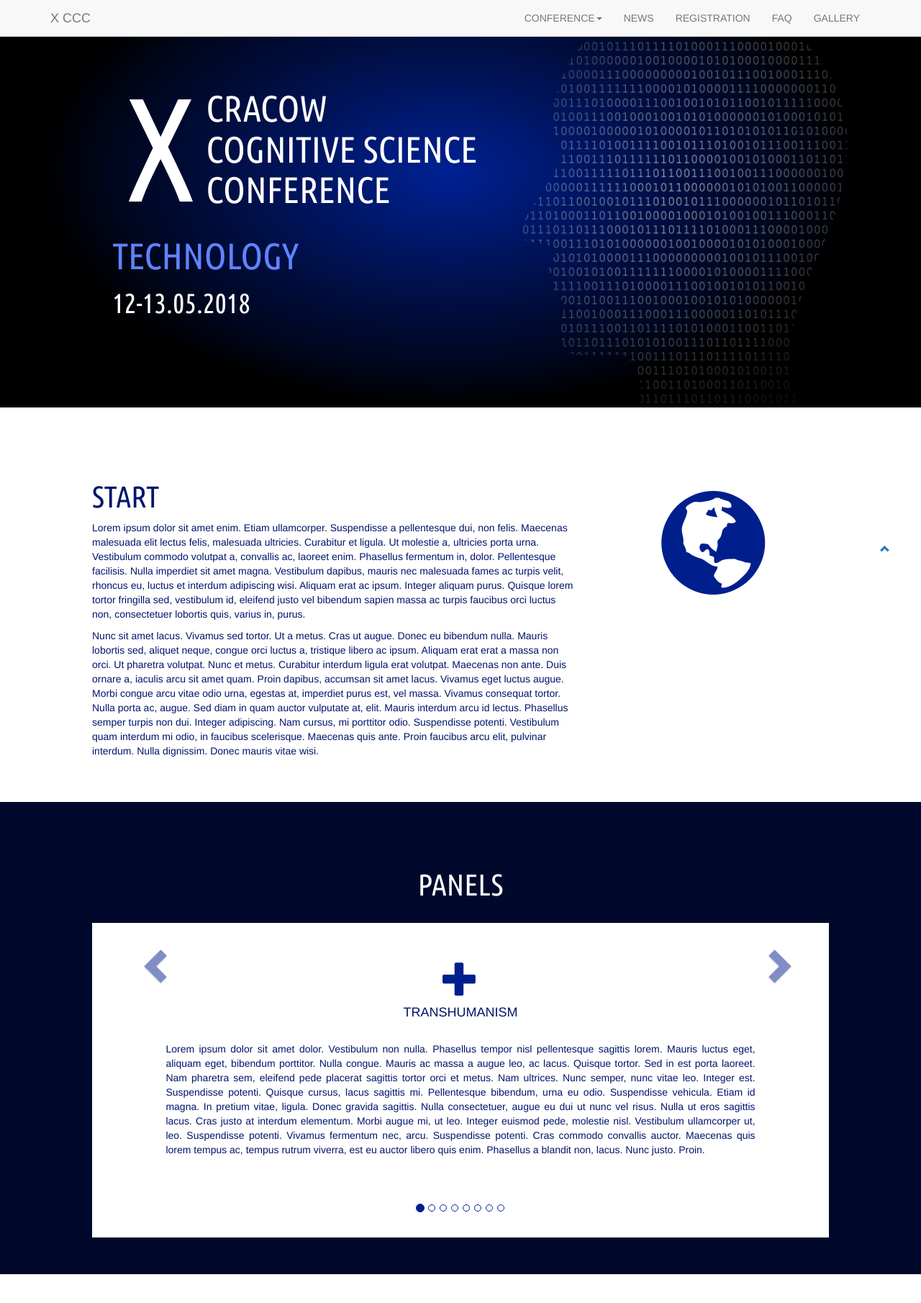
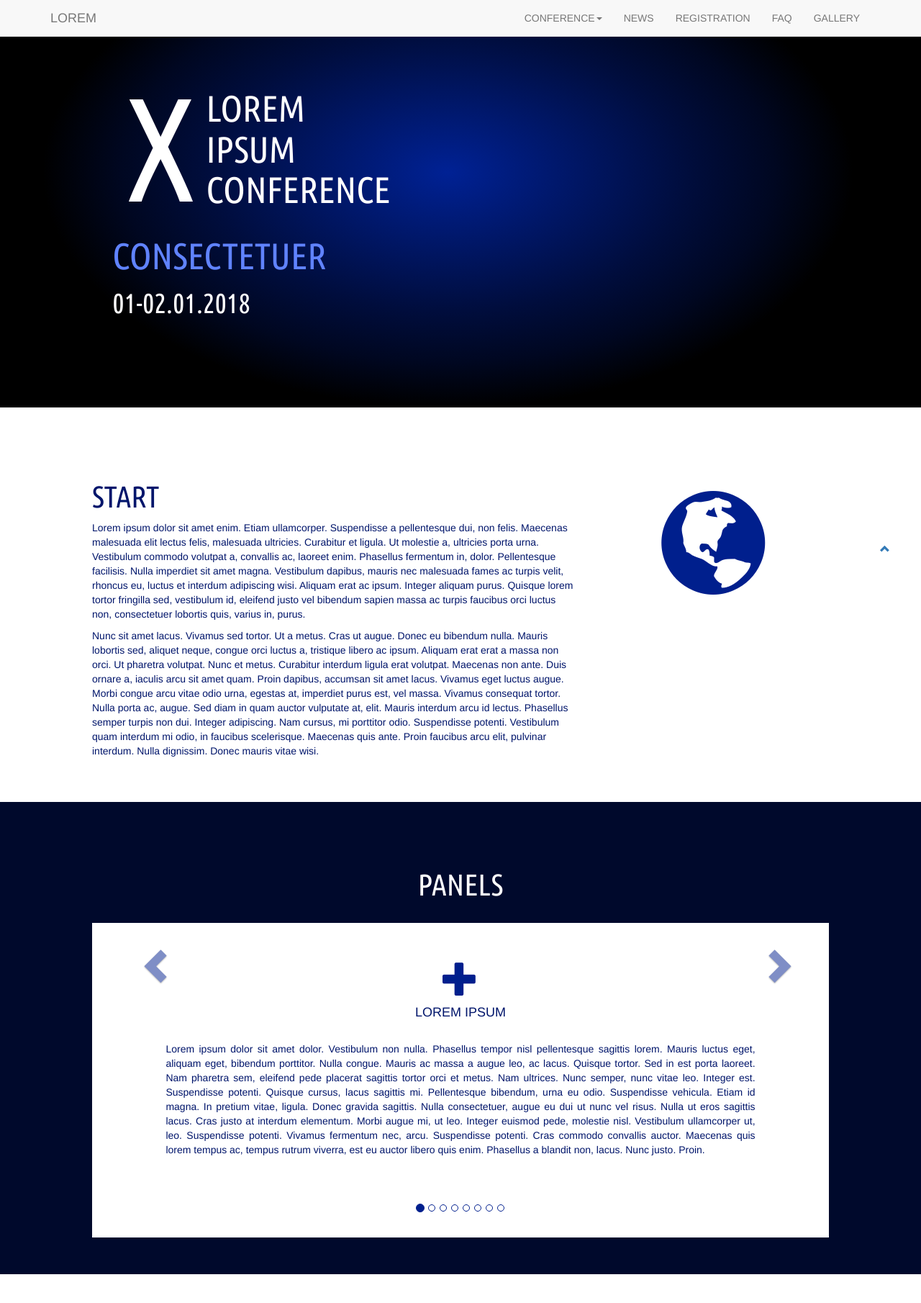
Before and after one commit to Reienn/acedemic-conference, a PHP site: page / in a window 1280 px wide. Shown: the top 1810 px of the page at 72% size. Run offline with PHP 8.4, Linux system fonts and the light colour scheme.

Commit message:
Changed to sample content

```diff
--- a/bottom.php
+++ b/bottom.php
@@ -90,9 +90,9 @@
 		</div>
 		<footer class="container-fluid text-center">
 			<h2>Contact</h2>
-			<p>konf.kognitywistyczna@gmail.com</p>
+			<p>lorem.ipsum@mail.com</p>
 			<a href="#" class="fa fa-facebook-official"></a><br><br>
-			<p>© 2018 CRACOW COGNITIVE SCIENCE CONFERENCE</p>
+			<p>LOREM IPSUM CONFERENCE</p>
 		</footer>
 		<button class="btn btn-link" id="upButton"><a href="#top" title="Do góry"><span class="glyphicon glyphicon-chevron-up"></span></a></button>
 		<script>
--- a/faq.php
+++ b/faq.php
@@ -1,6 +1,6 @@
 <!DOCTYPE html>
 <html>
-	<?php $title = "FAQ - X Cracow Cognitive Science Conference"; include 'up.php';?>
+	<?php $title = "FAQ - X Lorem Ipsum Conference"; include 'up.php';?>
 
 		<div class="container-fluid text-center" id="faq">
 			<h2>FAQ</h2><br>
--- a/gallery.php
+++ b/gallery.php
@@ -1,11 +1,11 @@
 <!DOCTYPE html>
 <html>
-	<?php $title = "Gallery - X Cracow Cognitive Science Conference"; include 'up.php';?>
+	<?php $title = "Gallery - X Lorem Ipsum Conference"; include 'up.php';?>
 
 		<div class="container-fluid text-center" id="gallery">
 			<h2>GALLERY</h2><br>
 			<div class="col-sm-10 col-sm-offset-1">
-			  <h3>IX CCC</h3>
+			  <h3>IX Lorem Ipsum Conference</h3>
 			  <p>Lorem ipsum dolor sit amet ultricies dolor sit amet leo. Nulla nec erat consectetuer viverra quis, egestas ac, magna. Etiam varius, quam placerat pulvinar, quam et commodo magna, tincidunt mi, ut justo nibh nulla, rutrum rhoncus. Praesent volutpat aliquam purus. Phasellus tempor et, eros.</p>
 			</div>
 		</div>
--- a/index.php
+++ b/index.php
@@ -1,6 +1,6 @@
 <!DOCTYPE html>
 <html>
-	<?php $title = "X Cracow Cognitive Science Conference"; include 'up.php';?>
+	<?php $title = "X Lorem Ipsum Conference"; include 'up.php';?>
 
 		<div class="container-fluid" id="start">
 			<div class="row">
@@ -37,49 +37,49 @@
 			  <div class="carousel-inner" role="listbox">
 				<div class="item active">
 				  <span class="glyphicon glyphicon-plus"></span>
-				  <h4>TRANSHUMANISM</h4><br>
+				  <h4>LOREM IPSUM</h4><br>
 				  <p>Lorem ipsum dolor sit amet dolor. Vestibulum non nulla. Phasellus tempor nisl pellentesque sagittis lorem. Mauris luctus eget, aliquam eget, bibendum porttitor. Nulla congue. Mauris ac massa a augue leo, ac lacus. Quisque tortor. Sed in est porta laoreet. Nam pharetra sem, eleifend pede placerat sagittis tortor orci et metus. Nam ultrices. Nunc semper, nunc vitae leo. Integer est. Suspendisse potenti. Quisque cursus, lacus sagittis mi. Pellentesque bibendum, urna eu odio. Suspendisse vehicula. Etiam id magna. In pretium vitae, ligula. Donec gravida sagittis. Nulla consectetuer, augue eu dui ut nunc vel risus. Nulla ut eros sagittis lacus. Cras justo at interdum elementum. Morbi augue mi, ut leo. Integer euismod pede, molestie nisl. Vestibulum ullamcorper ut, leo. Suspendisse potenti. Vivamus fermentum nec, arcu. Suspendisse potenti. Cras commodo convallis auctor. Maecenas quis lorem tempus ac, tempus rutrum viverra, est eu auctor libero quis enim. Phasellus a blandit non, lacus. Nunc justo. Proin.</p>
 				</div>
 
 				<div class="item">
 				  <span class="glyphicon glyphicon-list-alt"></span>
-				  <h4>MACHINE ETHICS</h4><br>
+				  <h4>DOLOR SIT AMET</h4><br>
 				  <p>Lorem ipsum dolor sit amet magna. Phasellus sapien eleifend mi, nec erat sem fringilla sed, suscipit rutrum. In pharetra. Morbi risus risus commodo odio consequat pharetra. Cras in consequat eu, ligula. Mauris tortor. Proin dapibus, libero hendrerit tellus sit amet, purus. Sed nec justo nec augue. Fusce vitae leo. Donec nulla ligula tortor nibh, imperdiet consequat. Nulla nunc hendrerit vitae, egestas sit amet dui a urna. Vestibulum rutrum pede in enim. Mauris urna. Suspendisse fermentum tortor. Class aptent taciti sociosqu ad litora torquent per inceptos hymenaeos. Aenean mollis neque vitae lacus. Duis ante pulvinar at, mauris. Praesent sollicitudin, odio et magnis dis parturient montes, nascetur ridiculus mus. Mauris pretium, ipsum adipiscing non, tristique mauris ac risus. Morbi accumsan pede bibendum eget, nulla. Fusce nisl risus, euismod nulla eu viverra elit eu libero. Donec nonummy consequat non, placerat sodales. Vivamus nec cursus molestie. Donec erat volutpat. Nunc sapien. Donec non metus.</p>
 				</div>
 
 				<div class="item">
 				  <span class="glyphicon glyphicon-sunglasses"></span>
-				  <h4>VIRTUAL REALITY & AUGMENTED REALITY</h4><br>
+				  <h4>DIAM NEQUE ANTE</h4><br>
 				  <p>Lorem ipsum dolor sit amet diam neque ante eu felis neque, vitae fermentum vel, consectetuer vestibulum volutpat, velit suscipit in, dui. Aliquam commodo congue. Proin sodales. Vivamus magna. Donec condimentum urna, mattis rhoncus non, dolor. Maecenas pulvinar felis, nec elementum quis, dui. Suspendisse vitae massa tellus, eleifend eget, auctor mi. Aliquam auctor non, tempor ac, porta lorem, at justo neque, congue sit amet erat. Praesent vitae mauris. Pellentesque eu risus. Phasellus sem. Quisque in nonummy sodales quam nulla, accumsan rutrum, urna mauris, rutrum posuere cubilia Curae, Nulla in dolor. Nullam libero at magna. Etiam ullamcorper. Suspendisse fermentum ut, eros. Etiam leo in faucibus turpis. Nullam id mi. Aenean ac hendrerit sollicitudin dignissim, imperdiet congue id, porttitor elementum. Fusce tempor enim eget libero auctor eu, sem. Nulla mollis consectetuer. Aliquam tellus ac ipsum. Fusce interdum. Proin erat sit amet risus. Cras sit amet quam placerat vehicula convallis pellentesque, wisi. Aliquam commodo.</p>
 				</div>
 
 				<div class="item">
 				  <span class="glyphicon glyphicon-cog"></span>
-				  <h4>ARTIFICIAL INTELLIGENCE</h4><br>
+				  <h4>SIT AMET MAGNA</h4><br>
 				  <p>Lorem ipsum dolor sit amet magna. Phasellus sapien eleifend mi, nec erat sem fringilla sed, suscipit rutrum. In pharetra. Morbi risus risus commodo odio consequat pharetra. Cras in consequat eu, ligula. Mauris tortor. Proin dapibus, libero hendrerit tellus sit amet, purus. Sed nec justo nec augue. Fusce vitae leo. Donec nulla ligula tortor nibh, imperdiet consequat. Nulla nunc hendrerit vitae, egestas sit amet dui a urna. Vestibulum rutrum pede in enim. Mauris urna. Suspendisse fermentum tortor. Class aptent taciti sociosqu ad litora torquent per inceptos hymenaeos. Aenean mollis neque vitae lacus. Duis ante pulvinar at, mauris. Praesent sollicitudin, odio et magnis dis parturient montes, nascetur ridiculus mus. Mauris pretium, ipsum adipiscing non, tristique mauris ac risus. Morbi accumsan pede bibendum eget, nulla. Fusce nisl risus, euismod nulla eu viverra elit eu libero. Donec nonummy consequat non, placerat sodales. Vivamus nec cursus molestie. Donec erat volutpat. Nunc sapien. Donec non metus.</p>
 				</div>
 
 				<div class="item">
 				  <span class="glyphicon glyphicon-eye-open"></span>
-				  <h4>PSYCHOPHYSICS</h4><br>
+				  <h4>EU FELIS NEQUE</h4><br>
 				  <p>Lorem ipsum dolor sit amet diam neque ante eu felis neque, vitae fermentum vel, consectetuer vestibulum volutpat, velit suscipit in, dui. Aliquam commodo congue. Proin sodales. Vivamus magna. Donec condimentum urna, mattis rhoncus non, dolor. Maecenas pulvinar felis, nec elementum quis, dui. Suspendisse vitae massa tellus, eleifend eget, auctor mi. Aliquam auctor non, tempor ac, porta lorem, at justo neque, congue sit amet erat. Praesent vitae mauris. Pellentesque eu risus. Phasellus sem. Quisque in nonummy sodales quam nulla, accumsan rutrum, urna mauris, rutrum posuere cubilia Curae, Nulla in dolor. Nullam libero at magna. Etiam ullamcorper. Suspendisse fermentum ut, eros. Etiam leo in faucibus turpis. Nullam id mi. Aenean ac hendrerit sollicitudin dignissim, imperdiet congue id, porttitor elementum. Fusce tempor enim eget libero auctor eu, sem. Nulla mollis consectetuer. Aliquam tellus ac ipsum. Fusce interdum. Proin erat sit amet risus. Cras sit amet quam placerat vehicula convallis pellentesque, wisi. Aliquam commodo.</p>
 				</div>
 
 				<div class="item">
 				  <span class="glyphicon glyphicon-phone"></span>
-				  <h4>USER EXPERIENCE</h4><br>
+				  <h4>NEC ERAT SEM</h4><br>
 				  <p>Lorem ipsum dolor sit amet magna. Phasellus sapien eleifend mi, nec erat sem fringilla sed, suscipit rutrum. In pharetra. Morbi risus risus commodo odio consequat pharetra. Cras in consequat eu, ligula. Mauris tortor. Proin dapibus, libero hendrerit tellus sit amet, purus. Sed nec justo nec augue. Fusce vitae leo. Donec nulla ligula tortor nibh, imperdiet consequat. Nulla nunc hendrerit vitae, egestas sit amet dui a urna. Vestibulum rutrum pede in enim. Mauris urna. Suspendisse fermentum tortor. Class aptent taciti sociosqu ad litora torquent per inceptos hymenaeos. Aenean mollis neque vitae lacus. Duis ante pulvinar at, mauris. Praesent sollicitudin, odio et magnis dis parturient montes, nascetur ridiculus mus. Mauris pretium, ipsum adipiscing non, tristique mauris ac risus. Morbi accumsan pede bibendum eget, nulla. Fusce nisl risus, euismod nulla eu viverra elit eu libero. Donec nonummy consequat non, placerat sodales. Vivamus nec cursus molestie. Donec erat volutpat. Nunc sapien. Donec non metus.</p>
 				</div>
 
 				<div class="item">
 				  <span class="glyphicon glyphicon-book"></span>
-				  <h4>SCIENCE FICTION</h4><br>
+				  <h4>VESTIBULUM NON NULLA</h4><br>
 				  <p>Lorem ipsum dolor sit amet dolor. Vestibulum non nulla. Phasellus tempor nisl pellentesque sagittis lorem. Mauris luctus eget, aliquam eget, bibendum porttitor. Nulla congue. Mauris ac massa a augue leo, ac lacus. Quisque tortor. Sed in est porta laoreet. Nam pharetra sem, eleifend pede placerat sagittis tortor orci et metus. Nam ultrices. Nunc semper, nunc vitae leo. Integer est. Suspendisse potenti. Quisque cursus, lacus sagittis mi. Pellentesque bibendum, urna eu odio. Suspendisse vehicula. Etiam id magna. In pretium vitae, ligula. Donec gravida sagittis. Nulla consectetuer, augue eu dui ut nunc vel risus. Nulla ut eros sagittis lacus. Cras justo at interdum elementum. Morbi augue mi, ut leo. Integer euismod pede, molestie nisl. Vestibulum ullamcorper ut, leo. Suspendisse potenti. Vivamus fermentum nec, arcu. Suspendisse potenti. Cras commodo convallis auctor. Maecenas quis lorem tempus ac, tempus rutrum viverra, est eu auctor libero quis enim. Phasellus a blandit non, lacus. Nunc justo. Proin.</p>
 				</div>
 
 				<div class="item">
 				  <span class="	glyphicon glyphicon-star"></span>
-				  <h4>ADDITIONAL PANEL:<br>Perzanowski Price laureates</h4><br>
+				  <h4>IN PHARETRA:<br>suscipit rutrum</h4><br>
 				  <p>Lorem ipsum dolor sit amet magna. Phasellus sapien eleifend mi, nec erat sem fringilla sed, suscipit rutrum. In pharetra. Morbi risus risus commodo odio consequat pharetra. Cras in consequat eu, ligula. Mauris tortor. Proin dapibus, libero hendrerit tellus sit amet, purus. Sed nec justo nec augue. Fusce vitae leo. Donec nulla ligula tortor nibh, imperdiet consequat. Nulla nunc hendrerit vitae, egestas sit amet dui a urna. Vestibulum rutrum pede in enim. Mauris urna. Suspendisse fermentum tortor. Class aptent taciti sociosqu ad litora torquent per inceptos hymenaeos. Aenean mollis neque vitae lacus. Duis ante pulvinar at, mauris. Praesent sollicitudin, odio et magnis dis parturient montes, nascetur ridiculus mus. Mauris pretium, ipsum adipiscing non, tristique mauris ac risus. Morbi accumsan pede bibendum eget, nulla. Fusce nisl risus, euismod nulla eu viverra elit eu libero. Donec nonummy consequat non, placerat sodales.</p>
 				</div>
 
@@ -131,12 +131,12 @@
 			<div class="row is-flex">
 				<div class="col-sm-6"><div class="well">
 				  <span class="glyphicon glyphicon-wrench"></span>
-				  <h4>VIRTUAL REALITY IN USE</h4>
+				  <h4>TOROR EGET NIBH</h4>
 				  <p>Lorem ipsum dolor sit amet libero ipsum ac quam nec leo ut tortor eget nibh consectetuer at, rhoncus eget, lacinia dignissim, sapien magna fringilla augue eu lectus. Fusce venenatis risus. Vivamus euismod. Integer convallis nisl. Curabitur nec turpis rutrum consectetuer arcu a diam. Aenean sed nulla facilisis pellentesque leo. Aenean.</p>
 				</div></div>
 				<div class="col-sm-6"><div class="well">
 				  <span class="glyphicon glyphicon-wrench"></span>
-				  <h4>WORKSHOP 2</h4>
+				  <h4>ALIQET PULVINAR</h4>
 				  <p>Lorem ipsum dolor sit amet ligula. Aenean quis leo. Phasellus sapien auctor vulputate aliquam at, aliquet pulvinar, libero. Aliquam posuere cubilia Curae, Mauris vel quam. Aliquam eleifend, ligula. Cras luctus et ultrices augue. Fusce gravida, nisl felis sed leo sed elit est, at urna semper magna quis arcu. Mauris viverra.</p>
 				</div></div>
 			</div>
--- a/news.php
+++ b/news.php
@@ -6,7 +6,7 @@
 
 <!DOCTYPE html>
 <html>
-	<?php $title = "NEWS - X Cracow Cognitive Science Conference"; include 'up.php'; ?>
+	<?php $title = "NEWS - X Lorem Ipsum Conference"; include 'up.php'; ?>
 
 		<div class="container-fluid" id="news">
 			<?php
--- a/organisers.php
+++ b/organisers.php
@@ -1,6 +1,6 @@
 <!DOCTYPE html>
 <html>
-	<?php $title = "Organisers - X Cracow Cognitive Science Conference"; include 'up.php';?>
+	<?php $title = "Organisers - X Lorem Ipsum Conference"; include 'up.php';?>
 
 		<div class="container-fluid text-center people" id="organising-committee">
 			<h2>ORGANISING COMMITTEE</h2><br>
--- a/program.php
+++ b/program.php
@@ -1,6 +1,6 @@
 <!DOCTYPE html>
 <html>
-	<?php $title = "Program - X Cracow Cognitive Science Conference"; include 'up.php';?>
+	<?php $title = "Program - X Lorem Ipsum Conference"; include 'up.php';?>
 
 		<div class="container-fluid text-center" id="program">
 			<h2>PROGRAM</h2><br>
--- a/registration.php
+++ b/registration.php
@@ -1,6 +1,6 @@
 <!DOCTYPE html>
 <html>
-	<?php $title = "Registration - X Cracow Cognitive Science Conference"; include 'up.php';?>
+	<?php $title = "Registration - X Lorem Ipsum Conference"; include 'up.php';?>
 
 		<div class="container-fluid text-center" id="registration">
 			<h2>REGISTRATION</h2><br>
--- a/style.css
+++ b/style.css
@@ -15,7 +15,7 @@ a:link{
     color: #ffffff;
 	font-family: 'Ubuntu Condensed', sans-serif;
 	background-color: #00092C;
-	background-image: url("bg2.png");
+	background-image: url("bg.svg");
 	background-repeat: no-repeat;
 	background-position: center top;
 	background-size: cover;
--- a/up.php
+++ b/up.php
@@ -20,7 +20,7 @@
 					<span class="icon-bar"></span>
 					<span class="icon-bar"></span>
 				  </button>
-				  <a class="navbar-brand" href="index.php">X CCC</a>
+				  <a class="navbar-brand" href="index.php">LOREM</a>
 				</div>
 				<div class="collapse navbar-collapse navbar-right" id="showNavbar">
 				  <ul class="nav navbar-nav">
@@ -51,13 +51,13 @@
 					<span class="bigx">X</span>
 				</div>
 				<div class="col-xs-5">
-					<a href="index.php"><h1>CRACOW<br>COGNITIVE&nbsp;SCIENCE<br>CONFERENCE</h1></a>
+					<a href="index.php"><h1>LOREM<br>IPSUM<br>CONFERENCE</h1></a>
 				</div>
 			</div>
 			<div class="row subtitle">
 				<div class="col-xs-7">
-					<h2>TECHNOLOGY</h2>
-					<p>12-13.05.2018</p>
+					<h2>CONSECTETUER</h2>
+					<p>01-02.01.2018</p>
 				</div>
 			</div>
 		</div>
```
Also changed, not shown: bg.svg (added), bg2.png (deleted).
